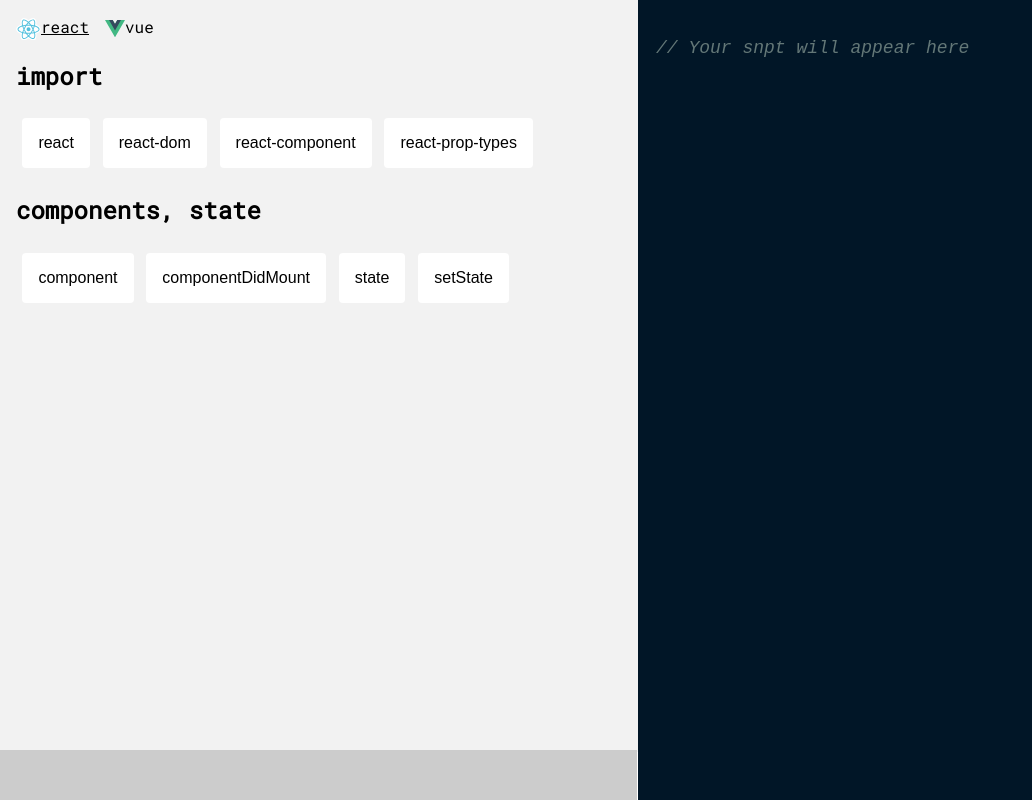
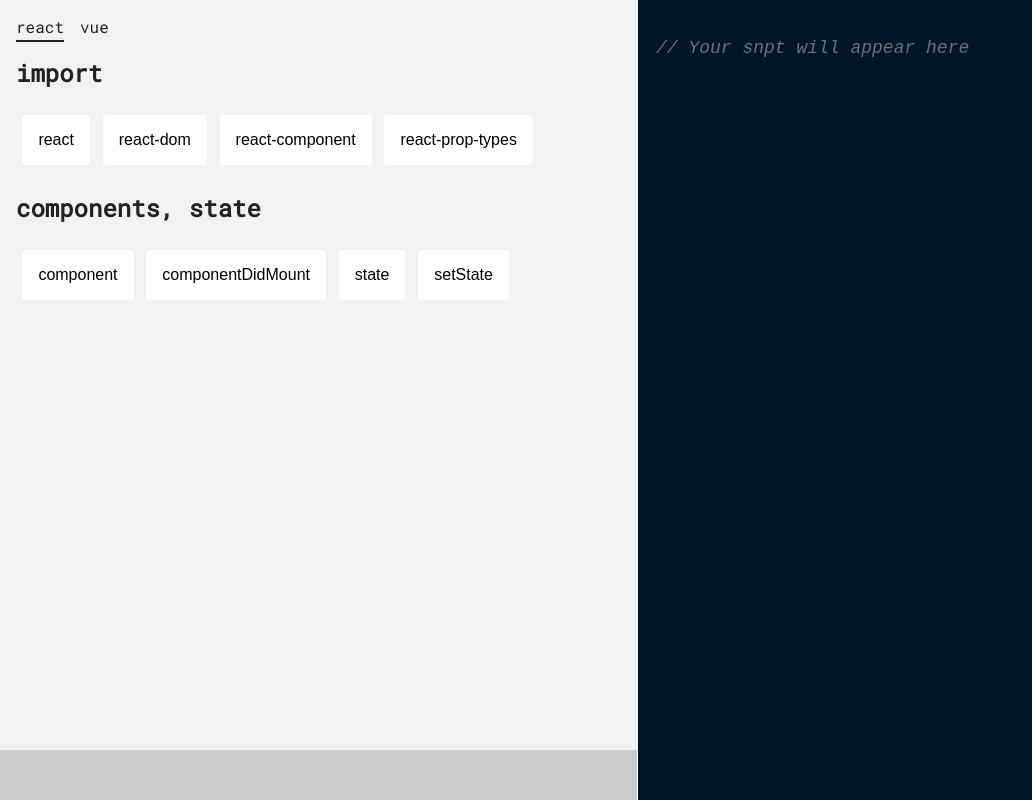
Before and after one commit to johnpatbatt/snippets, a React (Create React App) app: page / in a window 1280 px wide. Shown: the whole page, without its empty margins (0-1032 px from the left). Built offline with nearby package versions, Linux system fonts and the light colour scheme.

Commit message:
1. Added scss loaded 2. Some beautifications

```diff
--- a/package.json
+++ b/package.json
@@ -3,6 +3,7 @@
   "version": "0.1.0",
   "private": true,
   "dependencies": {
+    "node-sass": "^4.11.0",
     "react": "^16.8.4",
     "react-dom": "^16.8.4",
     "react-scripts": "2.1.8"
--- a/src/components/App.js
+++ b/src/components/App.js
@@ -3,7 +3,7 @@
 import Snippets from './Snippets'
 import { frameworks, types } from '../utils/Constants'
 import { IconReact, IconVue } from '../icons/'
-import '../scss/App.css'
+import '../scss/snpt.scss'
 import dracula from 'prism-react-renderer/themes/nightOwl'
 
 const defaultCode = `
@@ -46,8 +46,8 @@
   }
 
   renderIcon(framework) {
-    const TagName = this.icons[framework]
-    return <TagName className={`svg-icon-${framework}`} />
+    // const TagName = this.icons[framework]
+    return null
   }
 
   render() {
@@ -61,7 +61,7 @@
                   return (
                     <li
                       className={
-                        this.state.framework == framework ? 'active' : ''
+                        this.state.framework === framework ? 'active' : ''
                       }
                       onClick={() => this.setFramework(framework)}
                       key={Math.random()}>
--- a/src/components/Snippets.js
+++ b/src/components/Snippets.js
@@ -1,5 +1,4 @@
 import React, { Component } from 'react'
-import { frameworks } from '../utils/Constants'
 
 export default class Snippets extends Component {
   setCode(category) {
--- a/src/scss/App.css
+++ b/src/scss/snpt.scss
@@ -1,6 +1,8 @@
-html, body {
+html,
+body {
   font-family: 'Roboto Mono', monospace;
   margin: 0;
+  color: #222;
 }
 
 .mt-0 {
@@ -49,6 +51,7 @@
   list-style-type: none;
   margin-left: 1em;
   cursor: pointer;
+  position: relative;
 }
 
 .frameworks li svg {
@@ -60,8 +63,27 @@
   width: 20px;
 }
 
-.frameworks li.active {
-  text-decoration: underline;
+.frameworks li:before {
+  content: '';
+  position: absolute;
+  width: 100%;
+  height: 2px;
+  bottom: -5px;
+  left: 0;
+  background-color: #222;
+  visibility: hidden;
+  transform: scaleX(0);
+  transition: all 0.3s ease-in-out 0s;
+}
+
+.frameworks li:hover:before {
+  visibility: visible;
+  transform: scaleX(1);
+}
+
+.frameworks li.active:before {
+  visibility: visible;
+  transform: scaleX(1);
 }
 
 .btn-white {
@@ -70,7 +92,7 @@
   padding: 1em;
   border-radius: 4px;
   font-size: 16px;
-  margin: .4em;
+  margin: 0.4em;
   cursor: pointer;
   outline: none;
 }
```
Also changed, not shown: 1 other file (tests, documents, lock files or other folders).
